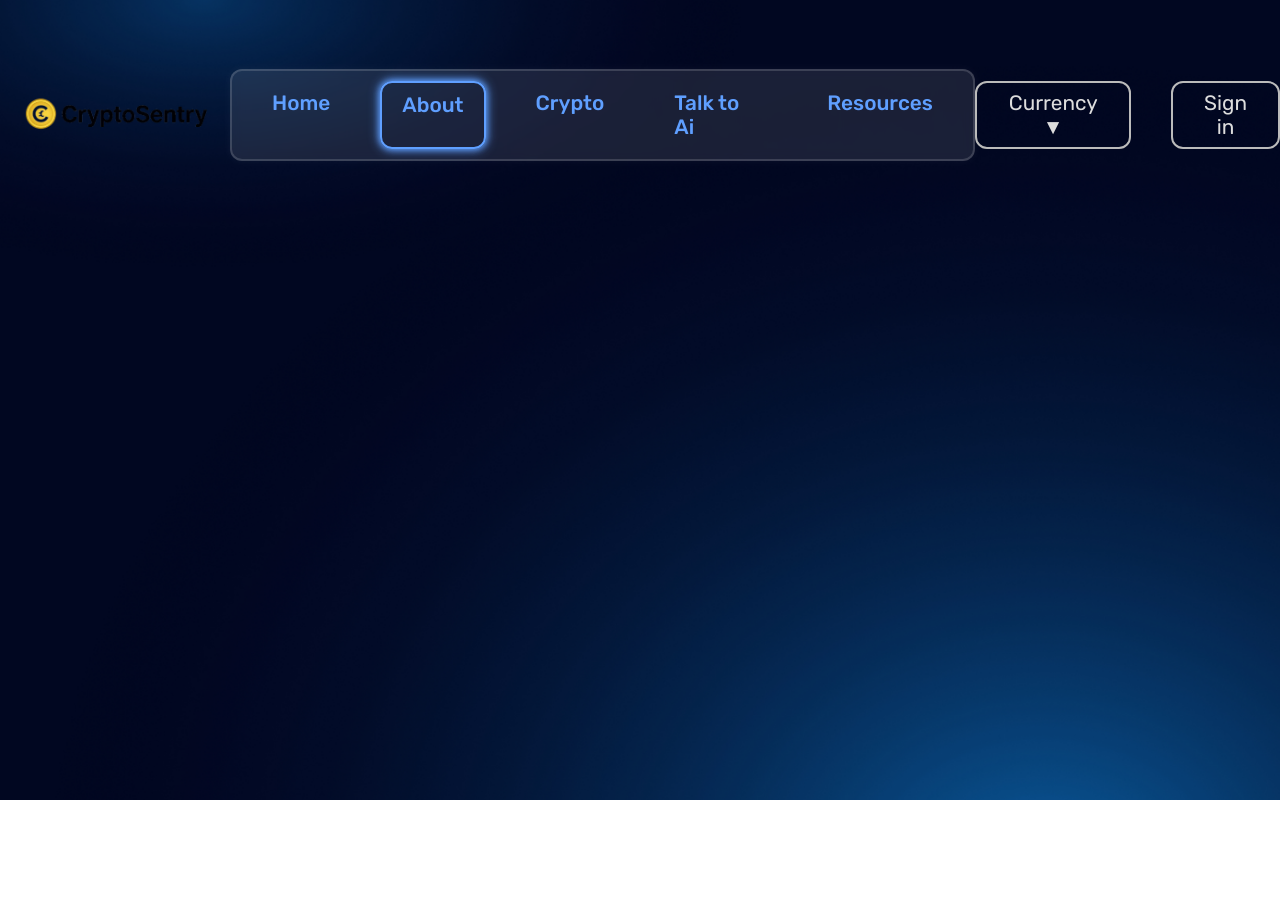
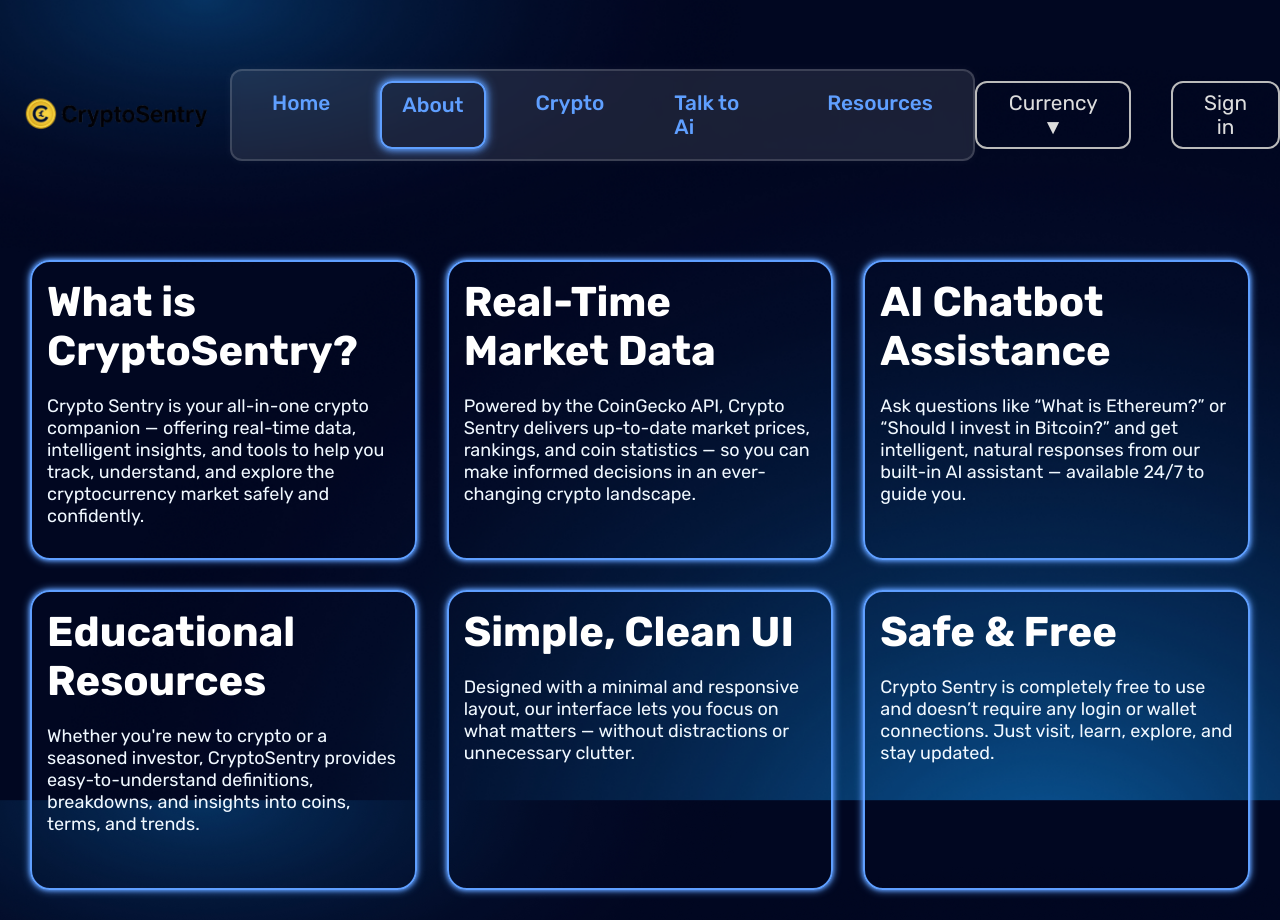
Before and after one commit to NeelBhavsar1/cryptosentry, a React (Vite) app: page /about in a window 1280 px wide. Before the commit the page ends 800 px from the top, so only its background shows below. Built offline with nearby package versions, Linux system fonts and the light colour scheme; a web font is replaced by a local one.

Commit message:
about section completed

```diff
--- a/src/pages/about/About.css
+++ b/src/pages/about/About.css
@@ -0,0 +1,43 @@
+.about-container {
+    display: grid;
+    grid-template-columns: repeat(auto-fit, minmax(300px, 1fr));
+    gap: 30px;
+    padding: 30px;
+    margin: 0 auto;
+}
+
+.container-item {
+    color: white;
+    display: flex;
+    flex-direction: column;
+    gap: 20px;
+    border-radius: 20px;
+    border: 2px solid #5f9fff;
+    box-shadow:
+        0 0 4px #5f9fff,
+        0 0 8px #5f9fff;
+    padding: 15px;
+    min-height: 300px;
+    max-height: 350px;
+    max-width: 3000px;
+    text-align: left;
+    transition: transform 0.2s ease-in-out;
+
+}
+
+.container-item:hover {
+  transform: scale(1.03);
+  box-shadow:
+    0 0 6px #5f9fff,
+    0 0 12px #5f9fff;
+}
+
+
+.header-info {
+    font-size: 1.3rem;
+}
+
+.container-info {
+    color: aliceblue;
+    font-size: 18px;
+}
--- a/src/pages/about/About.jsx
+++ b/src/pages/about/About.jsx
@@ -4,7 +4,66 @@ import './About.css'
 const About = () => {
   return (
     <div className="about-container">
-
+      <div className="container-item">
+        <div className="header-info">
+          <h1>What is CryptoSentry?</h1>
+        </div>
+        <div className="container-info">
+          <p>Crypto Sentry is your all-in-one crypto companion
+             — offering real-time data, intelligent insights,
+             and tools to help you track, understand, and explore
+             the cryptocurrency market safely and confidently.</p>
+        </div>
+      </div>
+      <div className="container-item">
+        <div className="header-info">
+          <h1>Real-Time Market Data</h1>
+        </div>
+        <div className="container-info">
+          <p>Powered by the CoinGecko API, Crypto Sentry delivers
+            up-to-date market prices, rankings, and coin statistics
+            — so you can make informed decisions in an ever-changing
+            crypto landscape.</p>
+        </div>
+      </div>
+      <div className="container-item">
+        <div className="header-info">
+          <h1>AI Chatbot Assistance</h1>
+        </div>
+        <div className="container-info">
+          <p>Ask questions like “What is Ethereum?” or “Should I invest
+            in Bitcoin?” and get intelligent, natural responses from our
+            built-in AI assistant — available 24/7 to guide you.</p>
+        </div>
+      </div>
+      <div className="container-item">
+        <div className="header-info">
+          <h1>Educational Resources</h1>
+        </div>
+        <div className="container-info">
+          <p>Whether you're new to crypto or a seasoned investor, CryptoSentry
+            provides easy-to-understand definitions, breakdowns, and insights
+            into coins, terms, and trends.</p>
+        </div>
+      </div>
+      <div className="container-item">
+        <div className="header-info">
+          <h1>Simple, Clean UI</h1>
+        </div>
+        <div className="container-info">
+          <p>Designed with a minimal and responsive layout, our interface lets
+            you focus on what matters — without distractions or unnecessary clutter.</p>
+        </div>
+      </div>
+      <div className="container-item">
+        <div className="header-info">
+          <h1>Safe & Free</h1>
+        </div>
+        <div className="container-info">
+          <p>Crypto Sentry is completely free to use and doesn’t require any login
+            or wallet connections. Just visit, learn, explore, and stay updated.</p>
+        </div>
+      </div>
     </div>
   )
 }
--- a/src/pages/crypto/Crypto.jsx
+++ b/src/pages/crypto/Crypto.jsx
@@ -3,8 +3,8 @@ import './Crypto.css'
 
 const Crypto = () => {
   return (
-    <div>
-        <h1>Crypto</h1>
+    <div className="crypto-container">
+
     </div>
   )
 }
```
